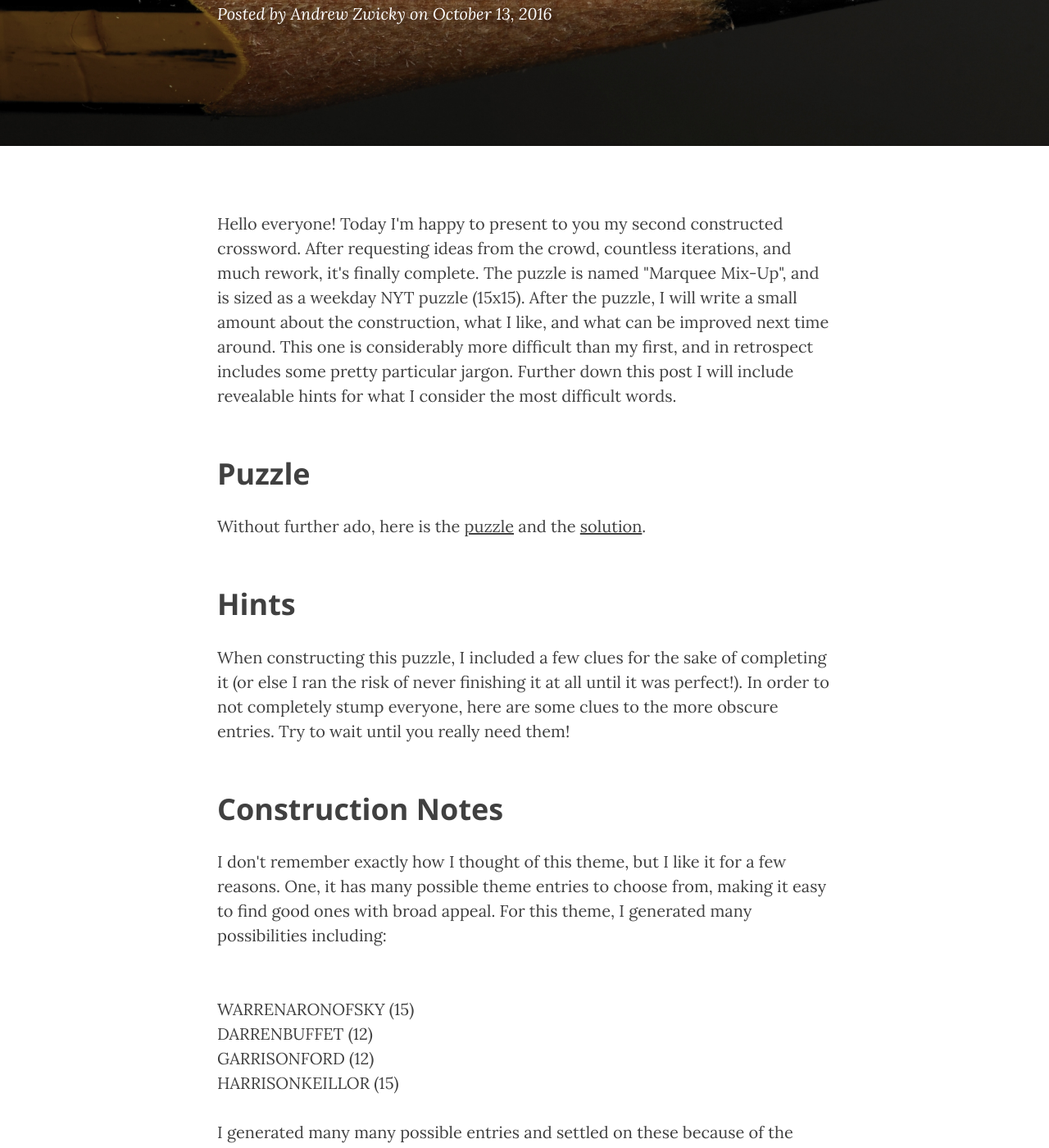
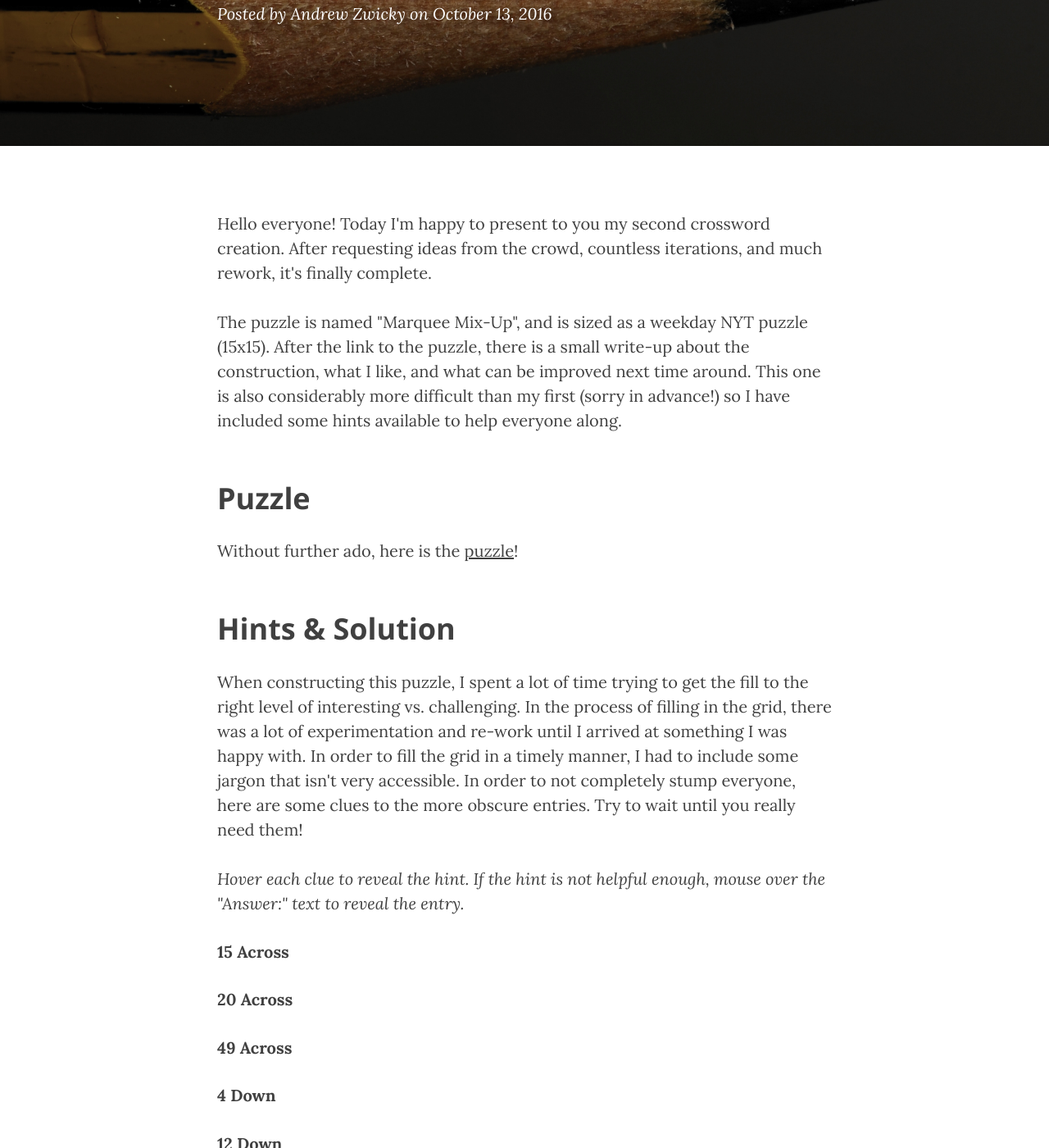
Before and after one commit to garth5689/garth5689.github.io, a Jekyll site: the page built from _posts/2016-10-13-crossword_marquee.markdown, in a window 1280 px wide and 1400 px high, scrolled down 255 px. Shown: the whole window at 82% size. Built offline with Jekyll 4.4.1, drawn with Linux system fonts in a browser that asks for light colours; nearby versions of some CDN libraries; some of the changed text lies outside the part shown.

Commit message:
Adding new js file to handle hover reveals.  Added hints to post

```diff
--- a/_includes/footer.html
+++ b/_includes/footer.html
@@ -67,3 +67,6 @@
 
 <!-- Custom Theme JavaScript -->
 <script src="{{ "/js/clean-blog.min.js " | prepend: site.baseurl }}"></script>
+
+<!-- Hover JavaScript -->
+<script src="{{ "/js/hover.js " | prepend: site.baseurl }}"></script>
--- a/_posts/2016-10-13-crossword_marquee.markdown
+++ b/_posts/2016-10-13-crossword_marquee.markdown
@@ -7,29 +7,95 @@
 header-img: "img/Pencil_macro_2_kamranki.jpg"
 ---
 
-<p>Hello everyone!  Today I'm happy to present to you my second constructed crossword.  After requesting ideas from the crowd, countless iterations, and much rework, it's finally complete.  The puzzle is named "Marquee Mix-Up", and is sized as a weekday NYT puzzle (15x15).  After the puzzle, I will write a small amount about the construction, what I like, and what can be improved next time around.  This one is considerably more difficult than my first, and in retrospect includes some pretty particular jargon.  Further down this post I will include revealable hints for what I consider the most difficult words.</p>
+<p>Hello everyone! Today I'm happy to present to you my second crossword creation.  After requesting ideas from the crowd, countless iterations, and much rework, it's finally complete.</p>
+
+<p>The puzzle is named "Marquee Mix-Up", and is sized as a weekday NYT puzzle (15x15).  After the link to the puzzle, there is a small write-up about the construction, what I like, and what can be improved next time around. This one is also considerably more difficult than my first (sorry in advance!) so I have included some hints available to help everyone along.</p>
 
 <h2 class="section-heading">Puzzle</h2>
-<p>Without further ado, here is the <a href="{{ site.url }}assets/MarqueeMixUp_Puzzle.pdf">puzzle</a> and the <a href="{{ site.url }}assets/MarqueeMixUp_Solution.pdf">solution</a>.</p>
+<p>Without further ado, here is the <a href="{{ site.url }}assets/MarqueeMixUp_Puzzle.pdf">puzzle</a>!</p>
 
-<h2 class="section-heading">Hints</h2>
-<p>When constructing this puzzle, I included a few clues for the sake of completing it (or else I ran the risk of never finishing it at all until it was perfect!).  In order to not completely stump everyone, here are some clues to the more obscure entries.  Try to wait until you really need them!</p>
+<h2 class="section-heading">Hints & Solution</h2>
+<p>When constructing this puzzle, I spent a lot of time trying to get the fill to the right level of interesting vs. challenging.  In the process of filling in the grid, there was a lot of experimentation and re-work until I arrived at something I was happy with.  In order to fill the grid in a timely manner, I had to include some jargon that isn't very accessible.  In order to not completely stump everyone, here are some clues to the more obscure entries.  Try to wait until you really need them!</p>
+<p><i>Hover each clue to reveal the hint.  If the hint is not helpful enough, mouse over the "Answer:" text to reveal the entry.</i></p>
+
+<p><div style="display: inline-block;" class='hov' id='15A'><b>15 Across</b></div>
+<div id='15Arev' class='hovcontent'>This refers to the composition of the soil, and this type of soil is considered ideal for farming and gardening.  This soil contains approximately equal amounts of sand and silt, and slightly less clay.
+<br>
+<div style="display: inline-block;" class='hov' id='15AA'><b>Answer:</b></div>
+<div id='15AArev' class='hovcontent'>LOAMY</div></div></p>
+
+<p><div style="display: inline-block;" class='hov' id='20A'><b>20 Across</b></div>
+<div id='20Arev' class='hovcontent'>This hat is often topped with a pom-pom or tassle and is often seen on ski slopes.  This term is French Canadian in origin.
+<br>
+<div style="display: inline-block;" class='hov' id='20AA'><b>Answer:</b></div>
+<div id='20AArev' class='hovcontent'>TUQUE</div></div></p>
+
+<p><div style="display: inline-block;" class='hov' id='49A'><b>49 Across</b></div>
+<div id='49Arev' class='hovcontent'>This one is pretty tough.  Air is typically refered to as being 'handled' when being circulated, and that is part of the acronym.
+<br>
+<div style="display: inline-block;" class='hov' id='49AA'><b>Answer:</b></div>
+<div id='49AArev' class='hovcontent'>AHU</div></div></p>
+
+<p><div style="display: inline-block;" class='hov' id='4D'><b>4 Down</b></div>
+<div id='4Drev' class='hovcontent'>Flax (also linseed) is a crop grown around the world, used in linens and oils.  This clue is looking for the Genus, which I don't really have a way to clue if you don't know it.
+<br>
+<div style="display: inline-block;" class='hov' id='4DA'><b>Answer:</b></div>
+<div id='4DArev' class='hovcontent'>LINUM</div></div></p>
+
+<p><div style="display: inline-block;" class='hov' id='12D'><b>12 Down</b></div>
+<div id='12Drev' class='hovcontent'>A popular Q&A format on the website reddit is for a person to introduce themselves in the following way: "I am a commercial pilot, AMA!"  AMA stands for "Ask Me Anything", but this clue is asking for the start of that statement.
+<br>
+<div style="display: inline-block;" class='hov' id='12DA'><b>Answer:</b></div>
+<div id='12DArev' class='hovcontent'>IAMA</div></div></p>
+
+<p><div style="display: inline-block;" class='hov' id='24D'><b>24 Down</b></div>
+<div id='24Drev' class='hovcontent'>This professional organization consists primarily of electrical, electronics, and computer engineers.
+<br>
+<div style="display: inline-block;" class='hov' id='24DA'><b>Answer:</b></div>
+<div id='24DArev' class='hovcontent'>IEEE</div></div></p>
+
+<p><div style="display: inline-block;" class='hov' id='51D'><b>51 Down</b></div>
+<div id='51Drev' class='hovcontent'>This agency of the U.S. Department of Defense is responsible for the development of new technologies for military use.  This agency was launched in response to the surprise Sputnik in 1957.
+<br>
+<div style="display: inline-block;" class='hov' id='51DA'><b>Answer:</b></div>
+<div id='51DArev' class='hovcontent'>DARPA</div></div></p>
+
+<p><div style="display: inline-block;" class='hov' id='54D'><b>54 Down</b></div>
+<div id='54Drev' class='hovcontent'>This is a share index of the largest 100 companies listed on the London Stock Exchange (by market cap).  It is informally called the "footise".
+<br>
+<div style="display: inline-block;" class='hov' id='54DA'><b>Answer:</b></div>
+<div id='54DArev' class='hovcontent'>FTSE</div></div></p>
+
+<p>Here is the <a href="{{ site.url }}assets/MarqueeMixUp_Solution.pdf">full solution</a>.</p>
+
+<h2 class="section-heading">Construction Notes</h2>
+<p>I don't remember exactly how I thought of this theme, but it appealed to me because of the many possibilities for theme clues.  For this theme, I generated many possibilities, many of which I can't find any longer, including:</p>
+WARRENARONOFSKY (15)<br>
+DARRENBUFFET (12)<br>
+GARRISONFORD (12)<br>
+HARRISONKEILLOR (15)<br>
+
+<p>I settled on the entries I used for a few reasons:
+<ul>
+<li>The actors are fairly well-known, which makes the puzzle accessible for more solvers.</li>
+<li>There are two pairs of names.  This allows the solver to reason some information about the other clues, rather than 4 unconnected names.</li>
+<li>The combination of 10/11 is more flexbile when laying out the grid, because a 15 letter clue takes up the entire grid.</li>
+</ul></p>
+
+<p>As far as the clues go, I am fond of:
+<ul>
+<li>FATTONY</li>
+<li>PIMLICO</li>
+<li>KUBIAK</li>
+<li>DYNAMO</li>
+<li>SOCHI</li>
+</ul></p>
 
 
-<h2 class="section-heading">Construction Notes</h2>
-<p>I don't remember exactly how I thought of this theme, but I like it for a few reasons.  One, it has many possible theme entries to choose from, making it easy to find good ones with broad appeal.  For this theme, I generated many possibilities including:</p>
-
-<br>WARRENARONOFSKY (15)
-<br>DARRENBUFFET (12)
-<br>GARRISONFORD (12)
-<br>HARRISONKEILLOR (15)
-
-<p>I generated many many possible entries and settled on these because of the well-known actors and the division of the 11/13.  With each 11/13 pair being a swap, it should be easy to grasp the theme once one set of entries is determined.  I settled on the final entries with some help from a seasoned constructor Nancy Soloman.  Additionally, the numbers and names worked so that there was an 11/13 split and there were two pairs of swapped names.</p>
-
-<p>In retrospect, the theme is a bit lackluster, and more could be done by expanding rhyming names or swapping more letters within the names in a predictable manner.  That's a task for future puzzles.</p>
-
-<p>As far as the clues go, I am fond of:</p>
+<h2 class="section-heading">Room For Improvement</h2>
+<p>While I do like the theme, I also think it doesn't really have a whole lot of punch.  Just swapping the first letters of names is fairly simple and leaves the rest of the name exactly the same.</p>
 
 <h2 class="section-heading">Thanks</h2>
+<p></p>
 
 Header Image By <a href="//commons.wikimedia.org/wiki/User:Kamranki" title="User:Kamranki">Kamranki</a> - <span class="int-own-work" lang="en">Own work</span>, <a href="http://creativecommons.org/licenses/by-sa/4.0" title="Creative Commons Attribution-Share Alike 4.0">CC BY-SA 4.0</a>, <a href="https://commons.wikimedia.org/w/index.php?curid=44110847">Link</a>
--- /dev/null
+++ b/js/hover.js
@@ -0,0 +1,6 @@
+window.onload = function () {
+    $('div.hovcontent').hide();
+    $('div.hov').bind('mouseover', function() {
+        $('#'+$(this).attr('id')+'rev').fadeIn();
+    });
+}
```
